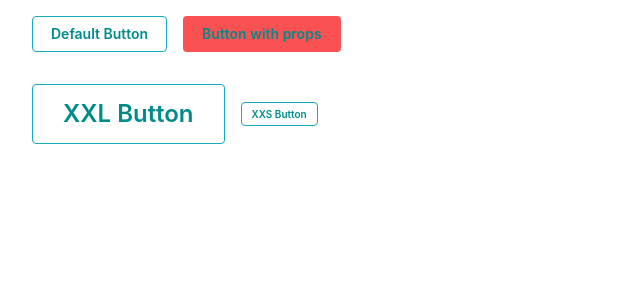
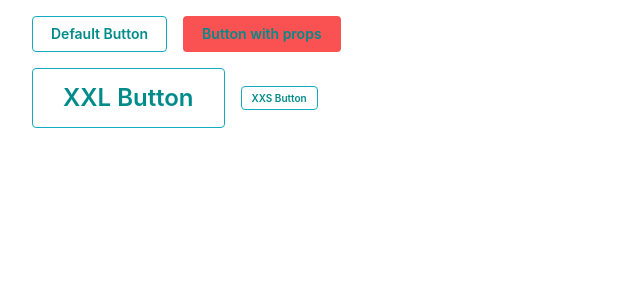
Before and after one commit to yasushi-mo/mantine-next-app-router, a Next.js app: page / in a window 1280 px wide. Shown: the top 300 px of the page, without its empty margins (0-640 px from the left). Built offline with nearby package versions, Linux system fonts and the light colour scheme.

Commit message:
Update: Button

```diff
--- a/src/app/page.tsx
+++ b/src/app/page.tsx
@@ -1,19 +1,20 @@
-import { Button, Container, Group, Space } from "@mantine/core";
+import { Button, Container, Group, Stack } from "@mantine/core";
 
 export default function Home() {
   return (
     <Container m="md">
+      <Stack gap="md">
         <Group>
           <Button>Default Button</Button>
           <Button color="red" variant="filled">
             Button with props
           </Button>
         </Group>
-      <Space h="xl" />
         <Group>
           <Button size="xxl">XXL Button</Button>
           <Button size="xxs">XXS Button</Button>
         </Group>
+      </Stack>
     </Container>
   );
 }
```
Lines whose indentation alone changed are shown as unchanged.
